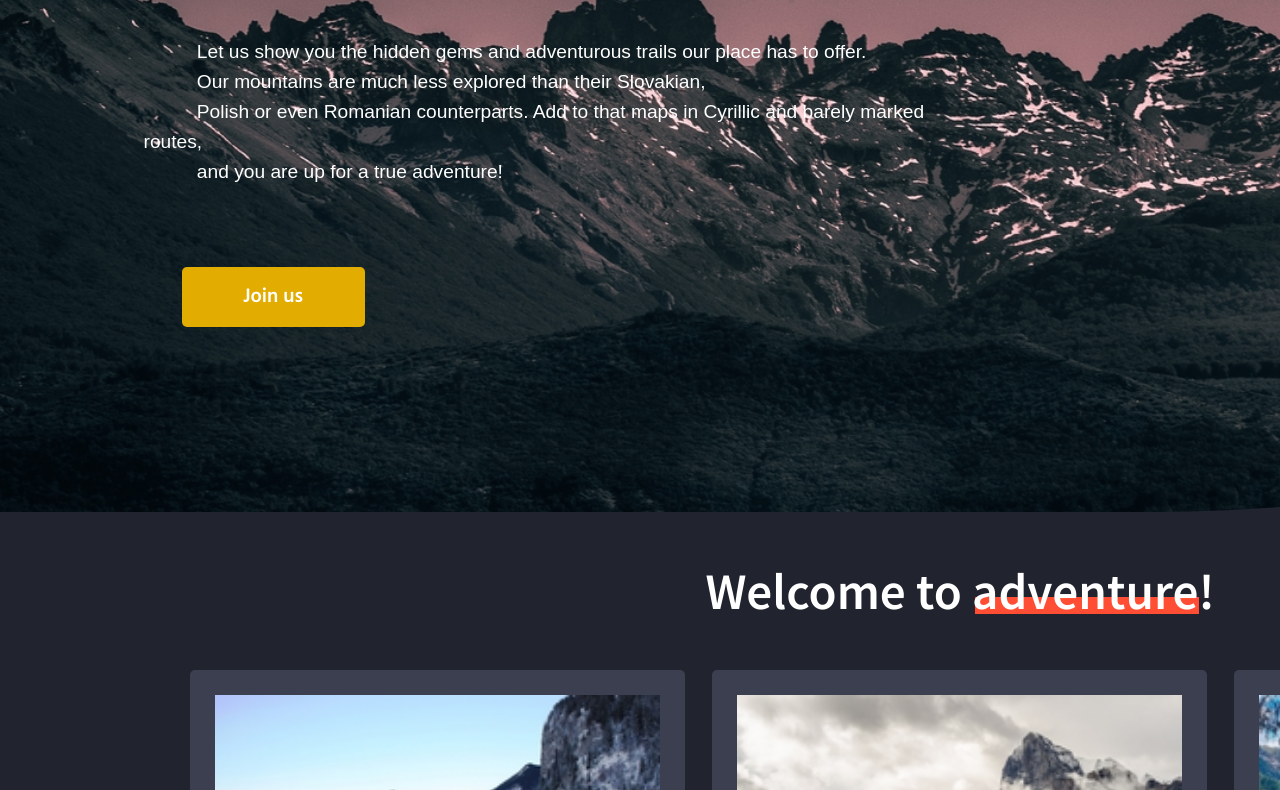
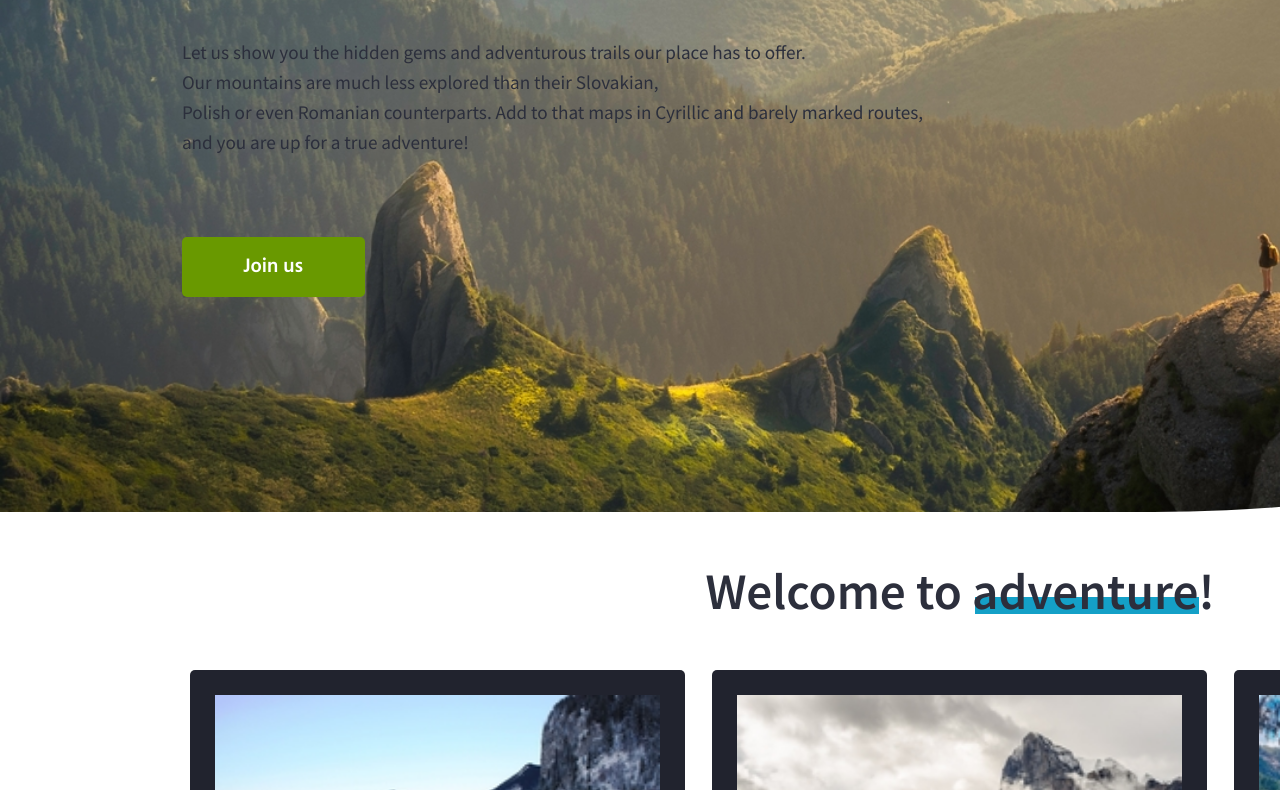
Before and after one commit to FellowCoder/FL-11, a plain HTML site: page FL11_HW3/homework/index.html in a window 1280 px wide. Shown: the part 388-1178 px from the top of the page. Drawn offline with Linux system fonts and the light colour scheme; a web font is replaced by a local one.

Commit message:
3. html file back to norm

```diff
--- a/FL11_HW3/homework/index.html
+++ b/FL11_HW3/homework/index.html
@@ -9,8 +9,8 @@
 
     <!-- Styles should be switched here: -->
 
-    <!--<link rel="stylesheet" type="text/css" href="css/style1.css">-->
-     <link rel="stylesheet" type="text/css" href="css/style2.css">
+    <link rel="stylesheet" type="text/css" href="css/style1.css">
+    <!--     <link rel="stylesheet" type="text/css" href="css/style2.css">-->
 
     <title>PEAKS hiking club</title>
   </head>
```
